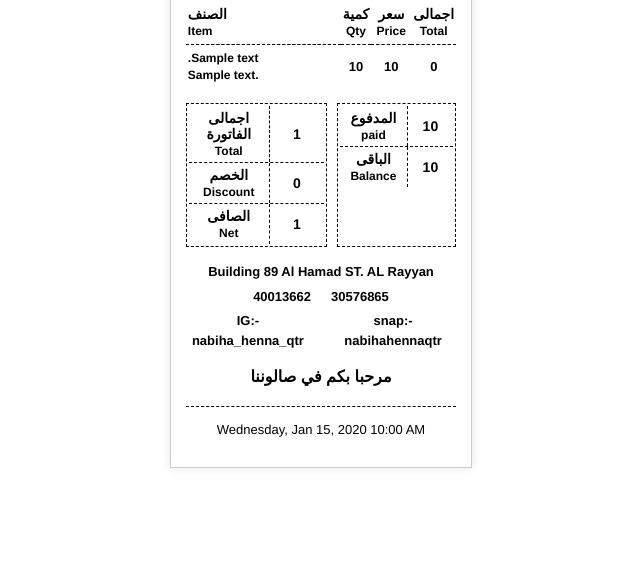
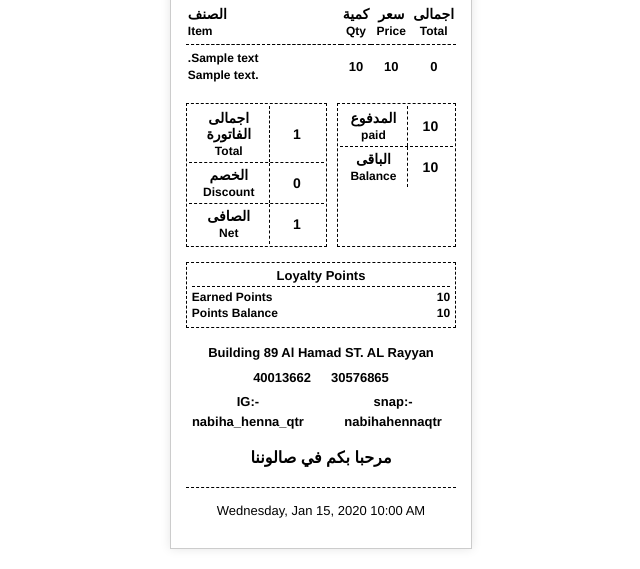
Before and after one commit to encodeunlimited/SalonGMS, a PHP site: template templates/invoices/view.twig in a window 1280 px wide. Shown: the part 377-946 px from the top of the page, without its empty margins (319-959 px from the left). Before the commit the page ends 845 px from the top, so only its background shows below. Run offline with PHP 8.4, Linux system fonts and the light colour scheme; the template is opened without the code that fills it: most values are stand-ins (such as "Sample title", 1, 10 or a date in 2020); some libraries are stand-ins or nearby versions.

Commit message:
feat: implement InvoiceRepository and receipt view template for transaction management

```diff
--- a/src/Repositories/InvoiceRepository.php
+++ b/src/Repositories/InvoiceRepository.php
@@ -70,9 +70,10 @@ class InvoiceRepository extends BaseRepository
     public function getByIdPublic(int $id): ?array
     {
         $stmt = $this->db->prepare("
-            SELECT i.*, c.name as customer_name, c.email as customer_email, c.phone as customer_phone,
+            SELECT i.*, c.name as customer_name, c.email as customer_email, c.phone as customer_phone, c.loyalty_points as customer_points,
                    (SELECT GROUP_CONCAT(DISTINCT a.stylist) FROM appointments a WHERE a.invoice_id = i.id OR a.id = i.appointment_id) as stylist_name,
-                   (SELECT GROUP_CONCAT(ii.description, ', ') FROM invoice_items ii WHERE ii.invoice_id = i.id) as service_names
+                   (SELECT GROUP_CONCAT(ii.description, ', ') FROM invoice_items ii WHERE ii.invoice_id = i.id) as service_names,
+                   (SELECT points_earned FROM loyalty_transactions lt WHERE lt.invoice_id = i.id AND lt.points_earned > 0 LIMIT 1) as earned_points
             FROM {$this->table} i
             LEFT JOIN customers c ON i.customer_id = c.id
             WHERE i.id = :id LIMIT 1
--- a/templates/invoices/view.twig
+++ b/templates/invoices/view.twig
@@ -333,6 +333,24 @@
         </div>
     </div>
 
+    {% if invoice.customer_id %}
+    <div style="margin-bottom: 15px; border: 1px dashed #000; padding: 5px;">
+        <div style="font-weight: bold; font-size: 13px; text-align: center; border-bottom: 1px dashed #000; padding-bottom: 3px; margin-bottom: 3px;">
+            Loyalty Points
+        </div>
+        {% if invoice.earned_points %}
+        <div style="display: flex; justify-content: space-between; font-size: 12px; margin-bottom: 2px;">
+            <div style="font-weight: bold;">Earned Points</div>
+            <div style="font-weight: bold;">{{ invoice.earned_points }}</div>
+        </div>
+        {% endif %}
+        <div style="display: flex; justify-content: space-between; font-size: 12px; margin-bottom: 2px;">
+            <div style="font-weight: bold;">Points Balance</div>
+            <div style="font-weight: bold;">{{ invoice.customer_points|default(0) }}</div>
+        </div>
+    </div>
+    {% endif %}
+
     {% if invoice.payment_method|lower == 'split' and invoice.split_details %}
     <div style="margin-bottom: 15px; border: 1px dashed #000; padding: 5px;">
         <div style="font-weight: bold; font-size: 14px; text-align: center; border-bottom: 1px dashed #000; padding-bottom: 3px; margin-bottom: 3px;">
```
